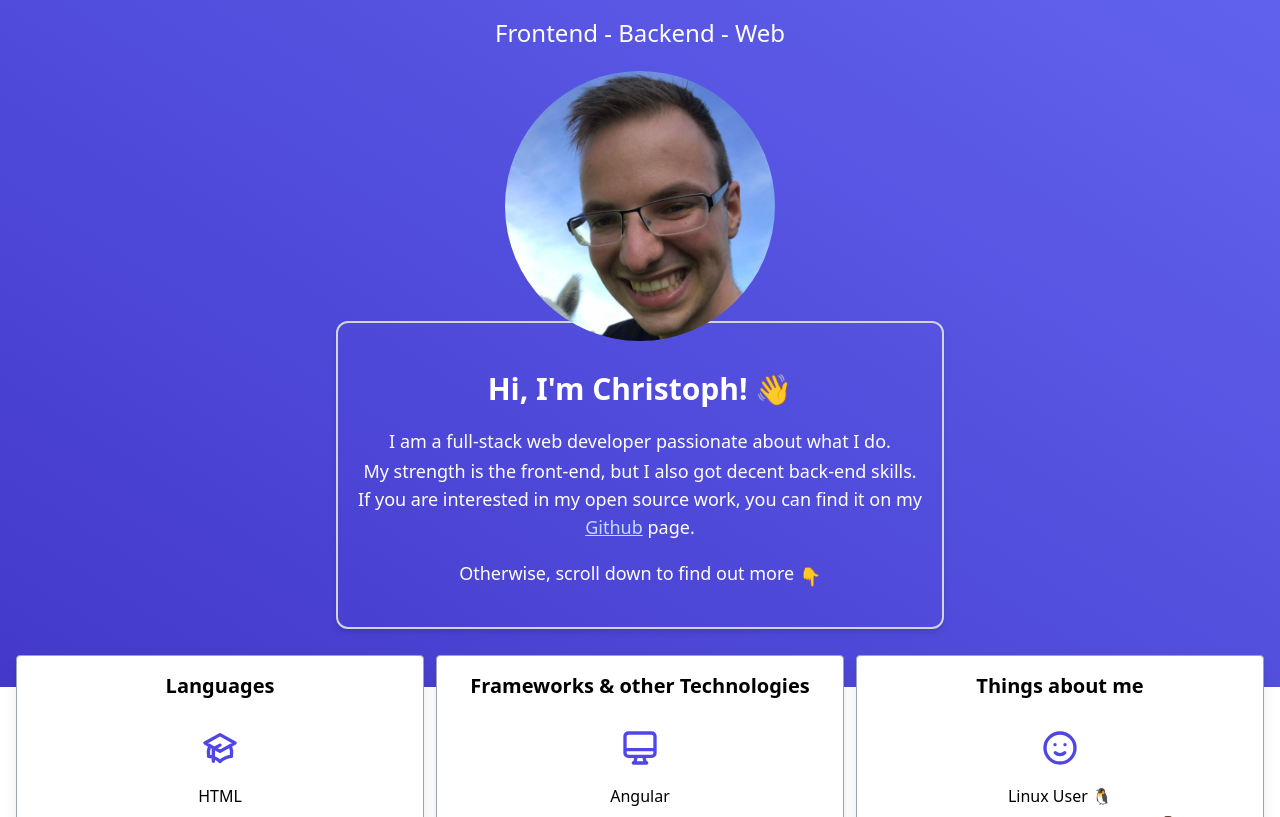
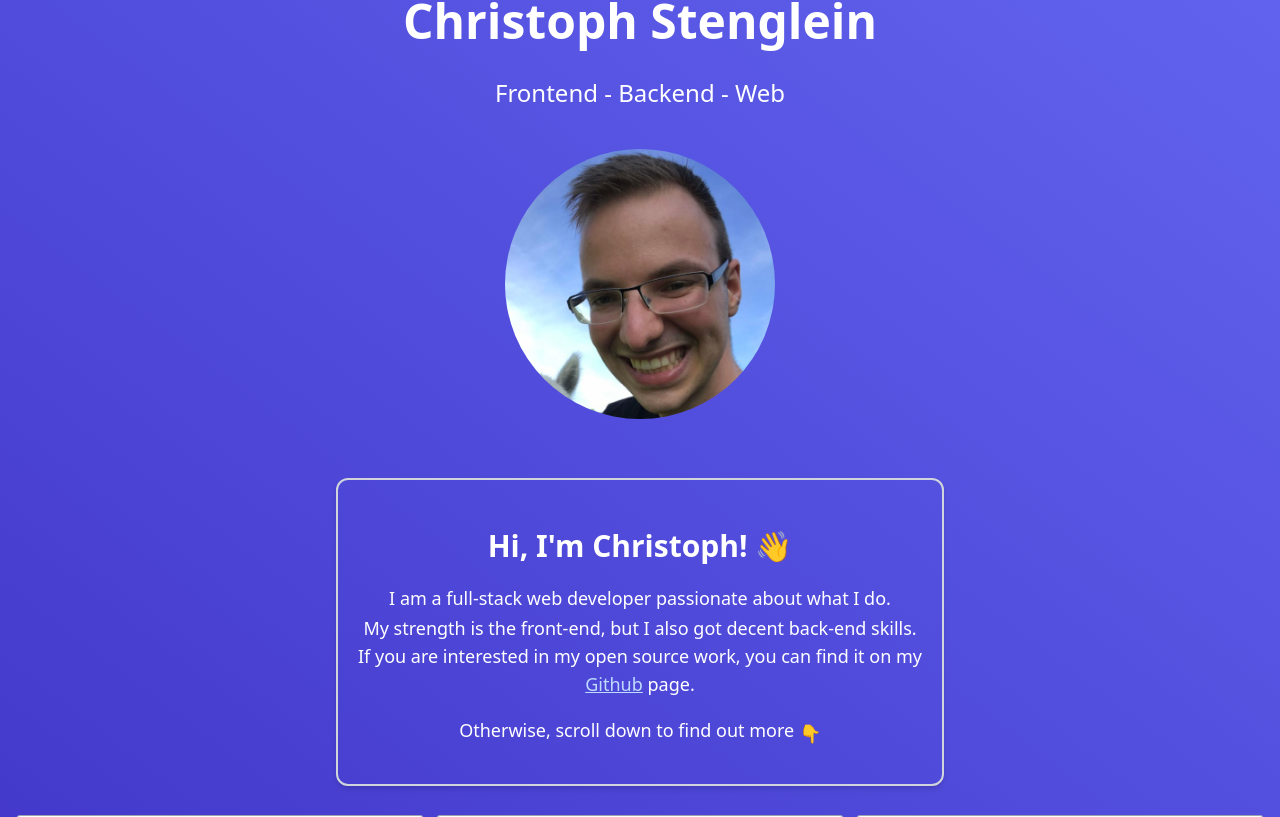
Before and after one commit to forsti0506/cstenglein.com, a Next.js app: page / in a window 1280 px wide. Shown: the part 203-1020 px from the top of the page. Built offline with nearby package versions, Linux system fonts and the light colour scheme.

Commit message:
fix some small things

```diff
--- a/components/home-page/Hero.tsx
+++ b/components/home-page/Hero.tsx
@@ -4,13 +4,13 @@ import Intro from './Intro';
 
 const Hero: FC = () => {
   return (
-    <section className='pt-10 content-container text-center flex justify-center text-white bg-gradient-to-tr from-indigo-700 to-indigo-500'>
-      <div className='container'>
-        <div className='md:h-1/4 flex flex-col items-center justify-center'>
+    <section className='content-container flex justify-center pt-10 text-center text-white bg-gradient-to-tr from-indigo-700 to-indigo-500'>
+      <div className='container mt-20'>
+        <div className='flex flex-col items-center justify-center'>
           <h1 className='text-5xl font-extrabold mb-8'>Christoph Stenglein</h1>
-          <h2 className='text-2xl mb-10'>Frontend - Backend - Web</h2>
+          <h2 className='text-2xl'>Frontend - Backend - Web</h2>
         </div>
-        <div className='pb-10 md:p-0 md:h-1/4 md:flex md:justify-center md:items-center'>
+        <div className='flex justify-center my-10'>
           <Image
             src='/images/me_small.jpg'
             alt='An Image showing Christoph'
--- a/components/home-page/Intro.tsx
+++ b/components/home-page/Intro.tsx
@@ -2,7 +2,7 @@ import { FC } from 'react';
 
 const Intro: FC = () => {
   return (
-    <section className='flex justify-center px-4 md:h-1/2 items-center xl:w-1/2 mx-auto pb-10'>
+    <section className='flex justify-center px-4 md:h-1/2 items-center xl:w-1/2 mx-auto pb-20'>
       <div className='flex justify-center flex-col px-2 border-2 border-gray-300 pt-12 pb-10 shadow-md rounded-xl'>
         <h2 className='text-3xl font-extrabold pb-5'>
           Hi, I{"'"}m Christoph!{' '}
--- a/components/home-page/Skills.tsx
+++ b/components/home-page/Skills.tsx
@@ -4,21 +4,21 @@ import { FC } from 'react';
 const Skills: FC = () => {
   return (
     <section className='bg-white flex flex-col lg:flex-row justify-center container mx-auto p-4 gap-3'>
-      <article className='skills-box -mt-10'>
+      <article className='skills-box'>
         <h4 className='skills-title'>Languages</h4>
         <div className='p-2 text-blue-600'>
           <Image src='/icons/academic.svg' width={40} height={40} alt='Icon of a academic cap' />
         </div>
         <ul className='inline-block'>
           <li className='py-0.5'>
-            <a href='https://stackoverflow.com/a/145179' target='_blank' rel='noopener noreferrer'>
+            <a className='underline text-indigo-700' href='https://stackoverflow.com/a/145179' target='_blank' rel='noopener noreferrer'>
               HTML
             </a>
           </li>
           <li className='py-0.5'>CSS</li>
           <li className='py-0.5'>JavaScript / TypeScript</li>
+          <li className='py-0.5'>Java</li>
           <li className='py-0.5'>Go</li>
-          <li className='py-0.5'>Java</li>
         </ul>
       </article>
       <article className='skills-box'>
```
